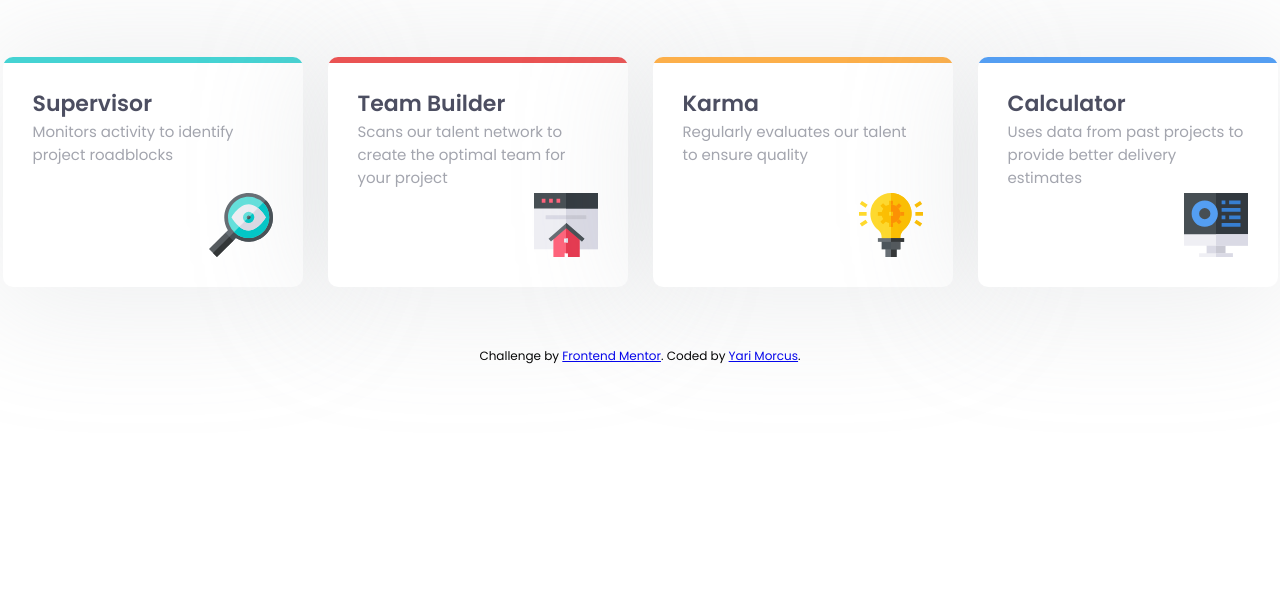
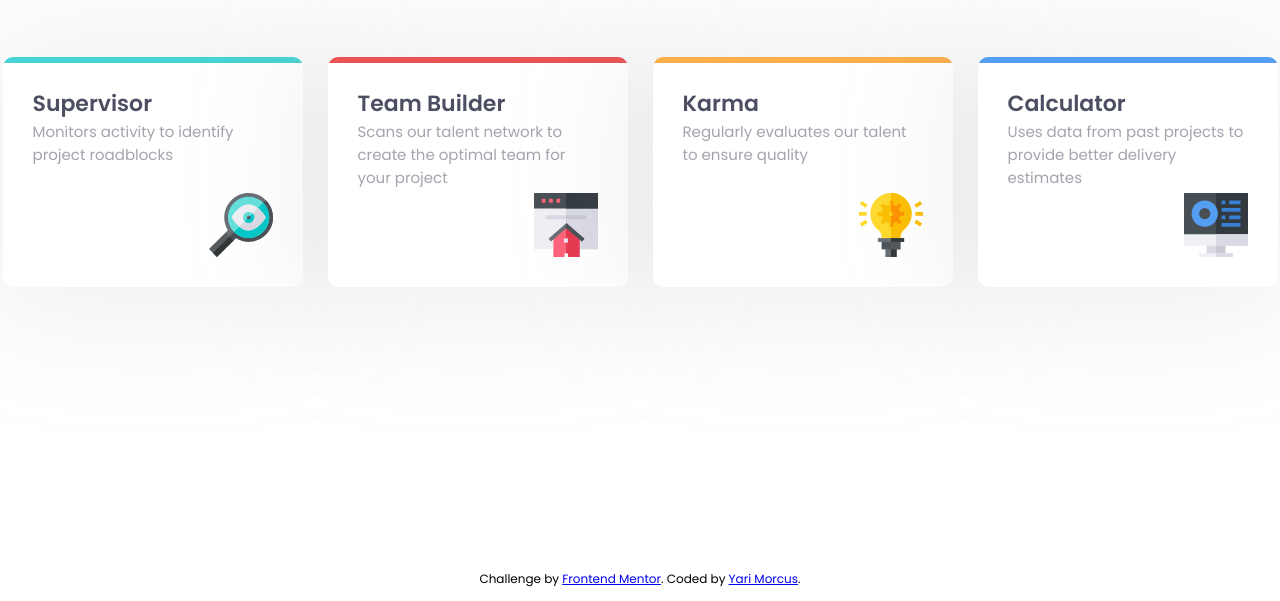
Before and after one commit to YariMorcus/four-card-feature-section, a website: page index.html in a window 1280 px wide. Shown: the part 199-800 px from the top of the page. Drawn offline with nearby package versions, Linux system fonts and the light colour scheme; files that its build step writes are made by us from their sources; files whose address does not match are found by name.

Commit message:
Align footer to bottom on larger screens

```diff
--- a/scss/base/_base.scss
+++ b/scss/base/_base.scss
@@ -17,6 +17,12 @@ html {
 body {
     text-rendering: optimizeSpeed;
     line-height: 1.5;
+
+    @include m.breakpoint-md() {
+        display: flex;
+        flex-direction: column;
+        min-height: 100vh;
+    }
 }
 
 /* A elements that don't have a class get default styles */
--- a/scss/layouts/_card-section.scss
+++ b/scss/layouts/_card-section.scss
@@ -17,4 +17,8 @@
         max-width: initial;
         justify-content: center;
     }
+
+    @include m.breakpoint-md() {
+        flex: 1;
+    }
 }
```
